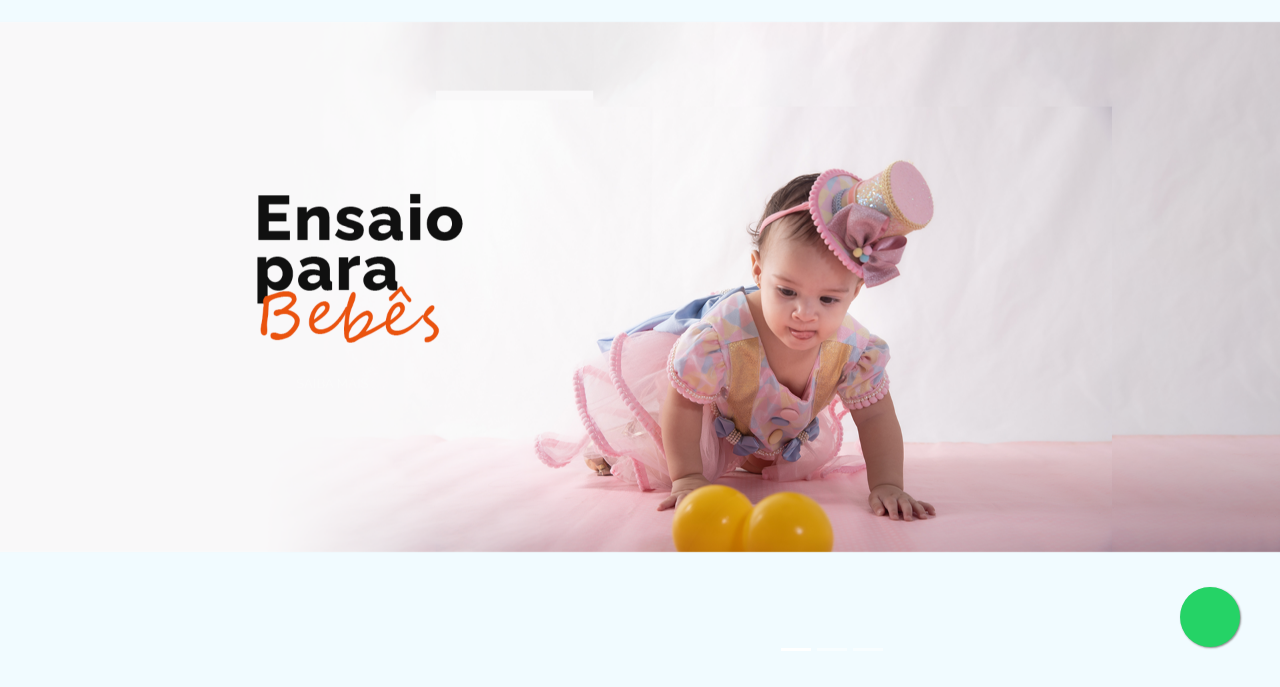
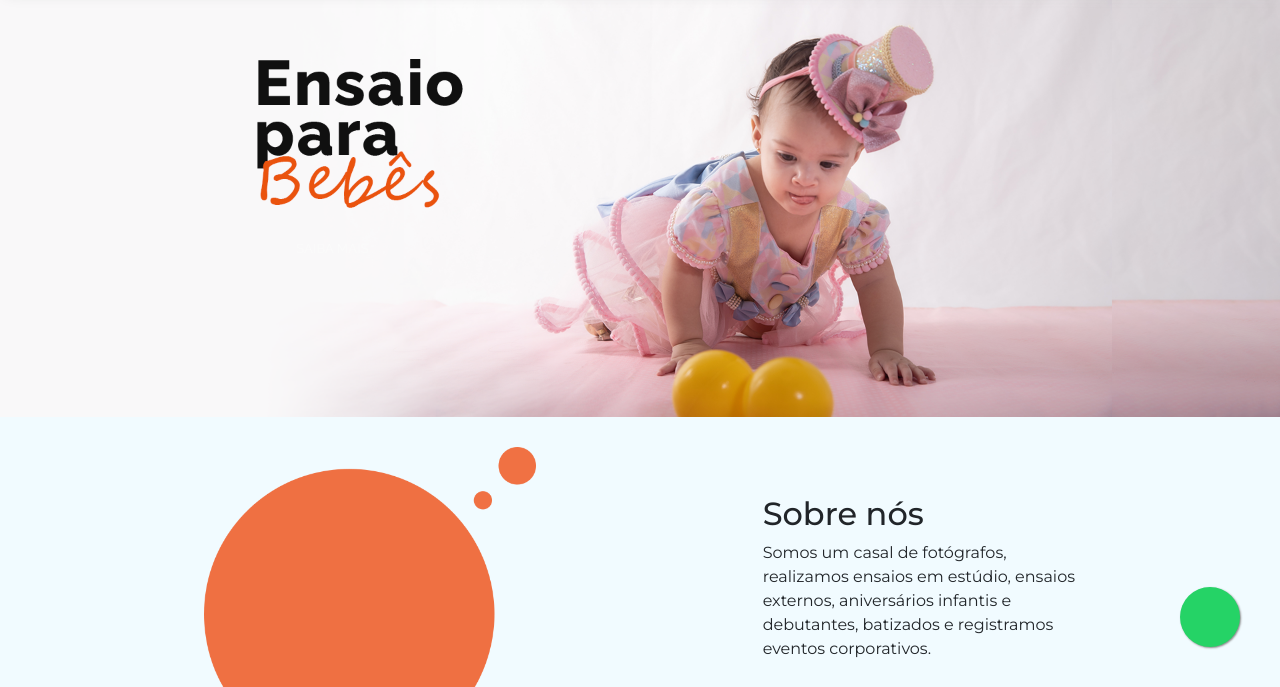
Before and after one commit to BlackHouse12/Landingpage, a plain HTML site: page ladingpage/bootstrap-5-project-1/index.html in a window 1280 px wide. Shown: the part 113-800 px from the top of the page. Drawn offline with nearby package versions, Linux system fonts and the light colour scheme; some icons are missing.

Commit message:
Update index.html

```diff
--- a/ladingpage/bootstrap-5-project-1/index.html
+++ b/ladingpage/bootstrap-5-project-1/index.html
@@ -19,7 +19,7 @@
 
     </a>
     <!-- section nav -->
-    <nav class="navbar navbar-expand-lg navbar-light bg-light fixed-top">
+    <nav class="navbar nav-edit navbar-expand-lg navbar-light bg-light fixed-top">
         <div class="container">
             <img src="image/Logo.png" class="text-warning" alt="...">
 
@@ -62,59 +62,12 @@
           </div>
         </div>
       </nav>
+      <section>
 
-      <section class="banner-principal">
-        <style>
-          .carousel-indicators {
-            position: absolute;
-            bottom: 10px;
-            left: 50%;
-            transform: translateX(-50%);
-          }
+        <img id="img-edit" alt="..." class=" banner-img img-fluid" src="image/Banner 01.png">
+      </section>
 
-          .carousel-inner {
-            position:f;
-            height: 100vh;
-          }
 
-          .carousel-item {
-            display: flex;
-            justify-content: center;
-            align-items: center;
-            height: 100%;
-          }
-
-          .carousel-caption {
-            text-align: center;
-          }
-
-          .banner-img {
-            object-fit: contain;
-            width: 100%;
-            height: 100%;
-          }
-
-          section {
-            margin: 0;
-            padding: 0;
-          }
-
-          </style>
-
-          <div class="carousel-indicators">
-            <button aria-label="Slide 1" class="active" data-bs-slide-to="0" data-bs-target="#carouselExampleIndicators" type="button"></button> <button aria-label="Slide 2" data-bs-slide-to="1" data-bs-target="#carouselExampleIndicators" type="button"></button> <button aria-label="Slide 3" data-bs-slide-to="2" data-bs-target="#carouselExampleIndicators" type="button"></button>
-          </div>
-          <div class="carousel-inner">
-            <div class="carousel-item active">
-              <img alt="..." class=" banner-img d-block w-100" src="image/Banner 01.png">
-              <div class="carousel-caption">
-                <!--<h5 class="h5-responsive" >Ensaio <br>
-                  para</h5>
-                <p>bebê.</p>
-                <p><a class="btn btn-warning mt-3" href="#">Saiba mais</a></p> -->
-              </div>
-            </div>
-        </section>
 
 
 
```
